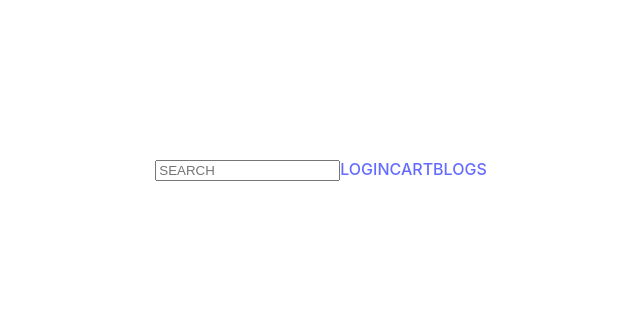
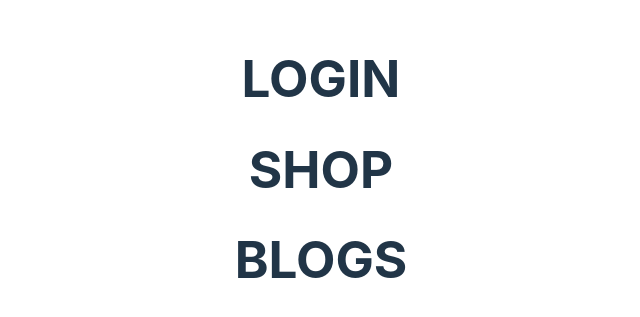
Before and after one commit to babisha/ecommerce-app, a React (Vite) app: page / in a window 1280 px wide. Shown: the part 231-548 px from the top of the page, without its empty margins (319-959 px from the left). Built offline with nearby package versions, Linux system fonts and the light colour scheme.

Commit message:
Added navbae

```diff
--- a/package.json
+++ b/package.json
@@ -10,7 +10,9 @@
     "preview": "vite preview"
   },
   "dependencies": {
-    "@mui/material": "^5.14.2",
+    "@emotion/react": "^11.11.1",
+    "@emotion/styled": "^11.11.0",
+    "@mui/icons-material": "^5.14.1",
     "@reduxjs/toolkit": "^1.9.5",
     "react": "^18.2.0",
     "react-dom": "^18.2.0",
--- a/src/App.tsx
+++ b/src/App.tsx
@@ -1,12 +1,13 @@
 import './App.css'
-import Homepage from './Pages/Homepage'
+
+import Navbar from './components/navbar'
 
 function App() {
 
 
   return (
     <>
-      <Homepage />
+      <Navbar />
     </>
   )
 }
--- a/src/Pages/Homepage.tsx
+++ b/src/Pages/Homepage.tsx
@@ -36,14 +36,7 @@ function Homepage() {
   return (
     <>
     <div>
-        <nav>
-            <input type="text" placeholder='SEARCH'/>
-            <a href="">LOGIN</a>
-            <a href="">CART</a>
-            <a href="">BLOGS</a>
 
-
-        </nav>
 
 
     </div>
--- /dev/null
+++ b/src/components/navbar.tsx
@@ -0,0 +1,29 @@
+import React from 'react'
+
+
+
+
+interface ILinks {
+    name: string,
+    href: string,
+}
+
+let links: Array<ILinks>
+links = [
+    {name: 'LOGIN', href: ''},
+    {name: 'SHOP', href: ''},
+    {name: 'BLOGS', href: ''},
+];
+console.log(links);
+function Navbar() {
+
+  return (
+    <div>
+        {links.map((items)=>(
+            <h1>{items.name}</h1>
+        ))}
+    </div>
+  )
+}
+
+export default Navbar
--- a/tsconfig.json
+++ b/tsconfig.json
@@ -5,6 +5,9 @@
     "lib": ["ES2020", "DOM", "DOM.Iterable"],
     "module": "ESNext",
     "skipLibCheck": true,
+    "paths": {
+            "@mui/styled-engine": ["./node_modules/@mui/styled-engine-sc"]
+          },
 
     /* Bundler mode */
     "moduleResolution": "bundler",
```
Also changed, not shown: 1 other file (tests, documents, lock files or other folders).
